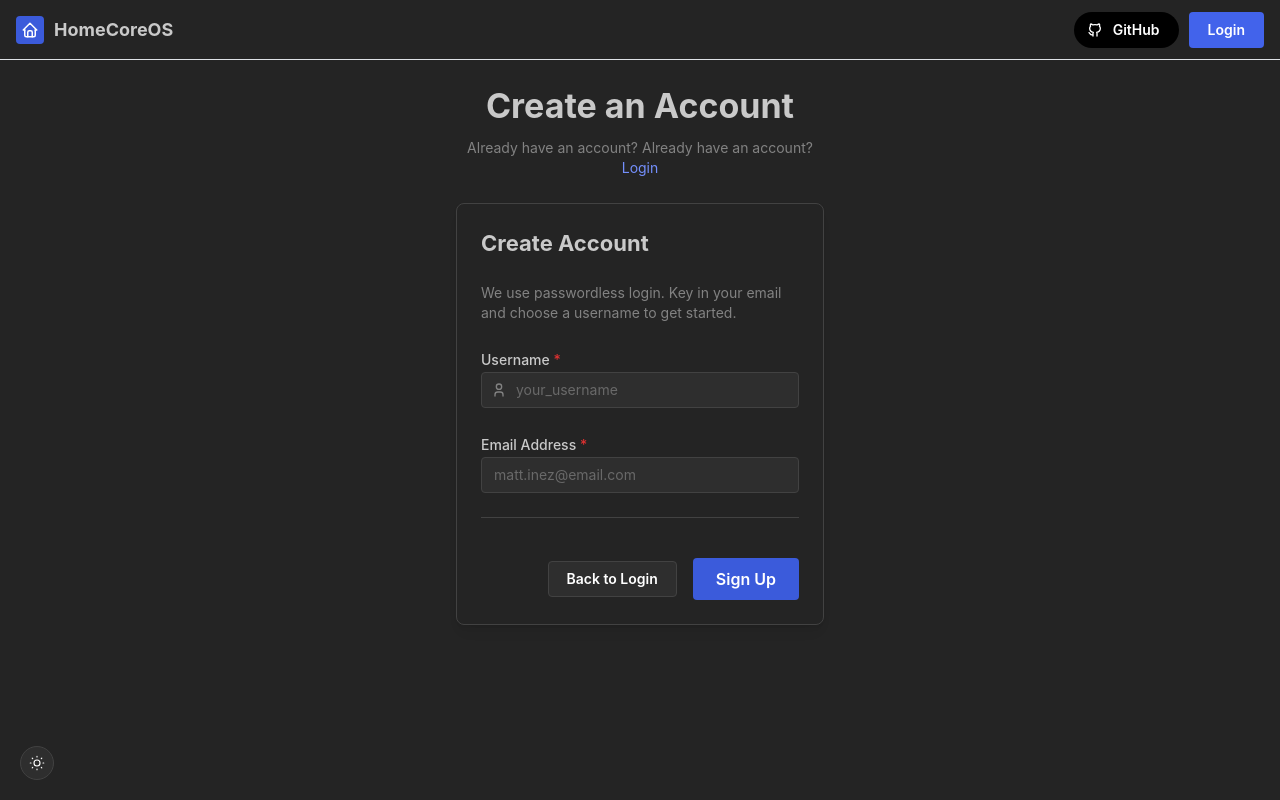
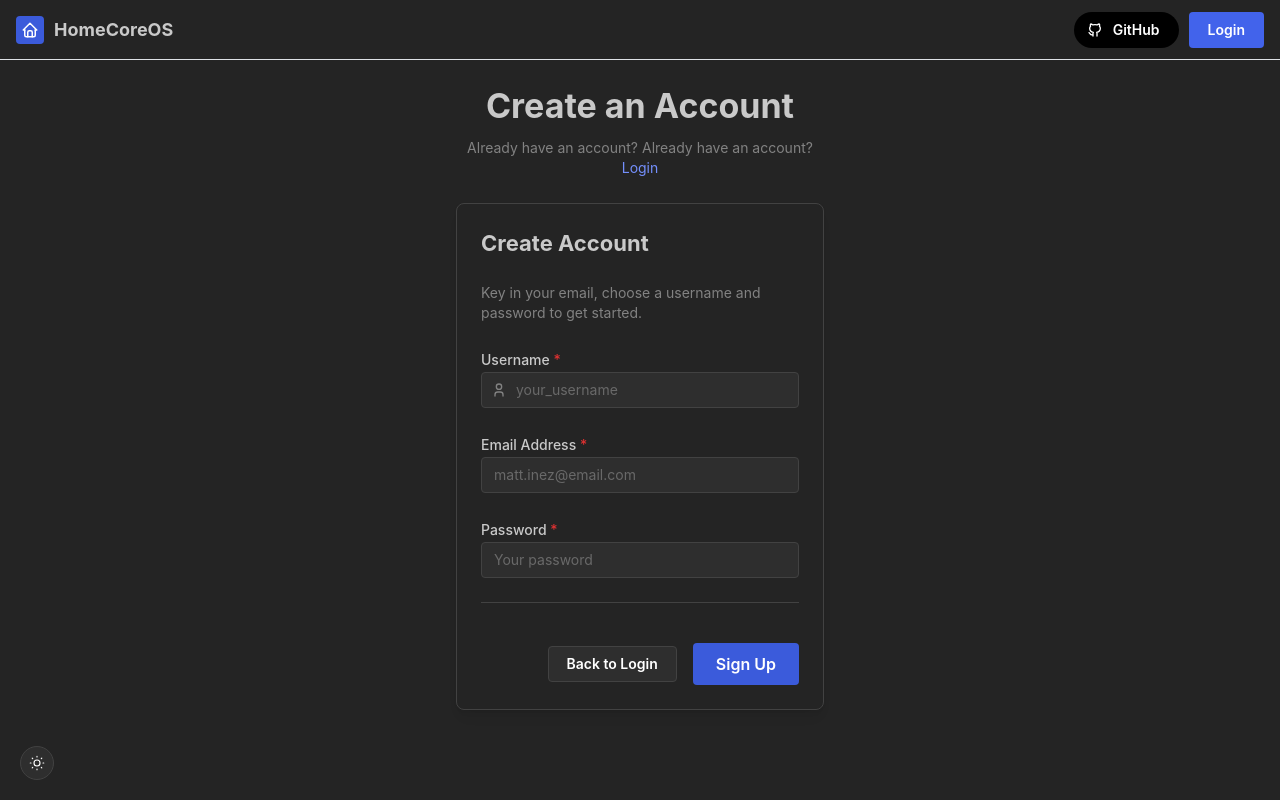
Before and after one commit to feldenserra/homecoreos, a Next.js app: page /auth/register in a window 1280 px wide. Built offline with nearby package versions, Linux system fonts and the light colour scheme; no server answers.

Commit message:
feat: add login form with OTP/password options and registration form with username validation.

```diff
--- a/src/app/(public)/auth/login/LoginForm.tsx
+++ b/src/app/(public)/auth/login/LoginForm.tsx
@@ -15,15 +15,18 @@ export function LoginForm() {
     const [error, setError] = useState<string | null>(null);
     const [codeSent, setCodeSent] = useState(false);
     const [loading, setLoading] = useState(false);
+    const [loginType, setLoginType] = useState<'otp' | 'password'>('otp');
 
     const form = useForm({
         initialValues: {
             email: '',
             token: '',
+            password: '',
         },
         validate: {
             email: (value) => (/^\S+@\S+$/.test(value) ? null : 'Invalid email'),
-            token: (value) => (codeSent && value.length < 6 ? 'Code must be at least 6 digits' : null),
+            token: (value) => (loginType === 'otp' && codeSent && value.length < 6 ? 'Code must be at least 6 digits' : null),
+            password: (value) => (loginType === 'password' && value.length < 1 ? 'Password is required' : null),
         },
     });
 
@@ -70,6 +73,25 @@ export function LoginForm() {
         }
     };
 
+    const handlePasswordLogin = async (values: typeof form.values) => {
+        setLoading(true);
+        setError(null);
+        try {
+            const { error } = await supabase.auth.signInWithPassword({
+                email: values.email,
+                password: values.password,
+            });
+
+            if (error) throw error;
+
+            router.push('/app');
+            router.refresh();
+        } catch (err: any) {
+            setError(err.message);
+            setLoading(false);
+        }
+    };
+
     return (
         <Paper withBorder shadow="md" p={30} mt={30} radius="md">
             {error && (
@@ -78,7 +100,8 @@ export function LoginForm() {
                 </Alert>
             )}
 
-            {!codeSent ? (
+            {loginType === 'otp' ? (
+                !codeSent ? (
                     <form onSubmit={(e) => { e.preventDefault(); handleSendCode(); }}>
                         <TextInput
                             label="Email"
@@ -89,6 +112,11 @@ export function LoginForm() {
                         <Button fullWidth mt="xl" type="submit" loading={loading}>
                             Send Login Code
                         </Button>
+                        <Group justify="center" mt="md">
+                            <Anchor component="button" size="sm" type="button" c="dimmed" onClick={() => setLoginType('password')}>
+                                Login with password
+                            </Anchor>
+                        </Group>
                     </form>
                 ) : (
                     <form onSubmit={form.onSubmit(handleVerifyCode)}>
@@ -112,6 +140,32 @@ export function LoginForm() {
                             </Anchor>
                         </Group>
                     </form>
+                )
+            ) : (
+                <form onSubmit={form.onSubmit(handlePasswordLogin)}>
+                    <TextInput
+                        label="Email"
+                        placeholder="matt.inez@email.com"
+                        required
+                        {...form.getInputProps('email')}
+                    />
+                    <TextInput
+                        label="Password"
+                        placeholder="Your password"
+                        required
+                        mt="md"
+                        type="password"
+                        {...form.getInputProps('password')}
+                    />
+                    <Button fullWidth mt="xl" type="submit" loading={loading}>
+                        Login
+                    </Button>
+                    <Group justify="center" mt="md">
+                        <Anchor component="button" size="sm" type="button" c="dimmed" onClick={() => setLoginType('otp')}>
+                            Login with email code
+                        </Anchor>
+                    </Group>
+                </form>
             )}
         </Paper>
     );
--- a/src/app/(public)/auth/register/ClientForm.tsx
+++ b/src/app/(public)/auth/register/ClientForm.tsx
@@ -35,10 +35,12 @@ export function ClientForm() {
         initialValues: {
             email: '',
             username: '',
+            password: '',
         },
         validate: {
             email: (val) => (/^\S+@\S+$/.test(val) ? null : 'Invalid email'),
             username: (val) => (val.length < 3 ? 'Username must be at least 3 characters' : null),
+            password: (val) => (val.length < 6 ? 'Password must be at least 6 characters' : null),
         },
     });
 
@@ -72,9 +74,10 @@ export function ClientForm() {
         }
 
         try {
-            // Using signInWithOtp for registration as well
-            const { error } = await supabase.auth.signInWithOtp({
+            // Use signUp with password
+            const { error: signUpError } = await supabase.auth.signUp({
                 email: values.email,
+                password: values.password,
                 options: {
                     emailRedirectTo: `${getURL()}auth/callback`,
                     data: {
@@ -83,7 +86,7 @@ export function ClientForm() {
                 }
             });
 
-            if (error) throw error;
+            if (signUpError) throw signUpError;
 
             setSuccess(true);
         } catch (err: any) {
@@ -124,7 +127,7 @@ export function ClientForm() {
             <form onSubmit={form.onSubmit(handleSubmit)}>
                 <Stack gap="xl">
                     <Text size="sm" c="dimmed">
-                        We use passwordless login. Key in your email and choose a username to get started.
+                        Key in your email, choose a username and password to get started.
                     </Text>
 
                     <TextInput
@@ -145,6 +148,14 @@ export function ClientForm() {
                         {...form.getInputProps('email')}
                     />
 
+                    <TextInput
+                        label="Password"
+                        placeholder="Your password"
+                        type="password"
+                        required
+                        {...form.getInputProps('password')}
+                    />
+
                     <Divider />
 
                     <Group justify="flex-end" mt="md">
```
Lines whose indentation alone changed are shown as unchanged.
